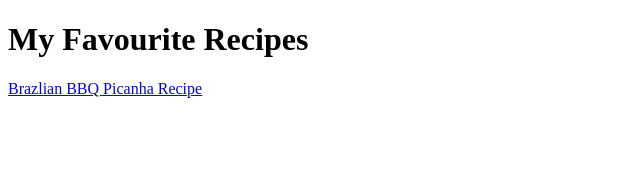
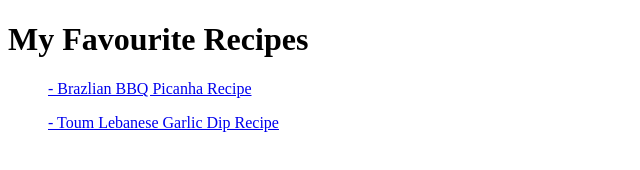
Before and after one commit to lebrechaun/Recipes, a plain HTML site: page index.html in a window 1280 px wide. Shown: the whole page, without its empty margins (0-640 px from the left). Drawn offline with Linux system fonts and the light colour scheme.

Commit message:
HTML completed for all pages, including links to each page in all pages

```diff
--- a/index.html
+++ b/index.html
@@ -7,8 +7,9 @@
 
     <body>
         <p><h1>My Favourite Recipes</h1></p>
+            <ul><a href="recipes/picanha.html">- Brazlian BBQ Picanha Recipe</a></ul>
+            <ul><a href="recipes/toum.html">- Toum Lebanese Garlic Dip Recipe</a></ul>
 
-        <a href="recipes/Picanha.html">Brazlian BBQ Picanha Recipe</a>
     </body>
 
 </html>
```
Also changed, not shown: recipes/Picanha.html (+2 -0 lines).
